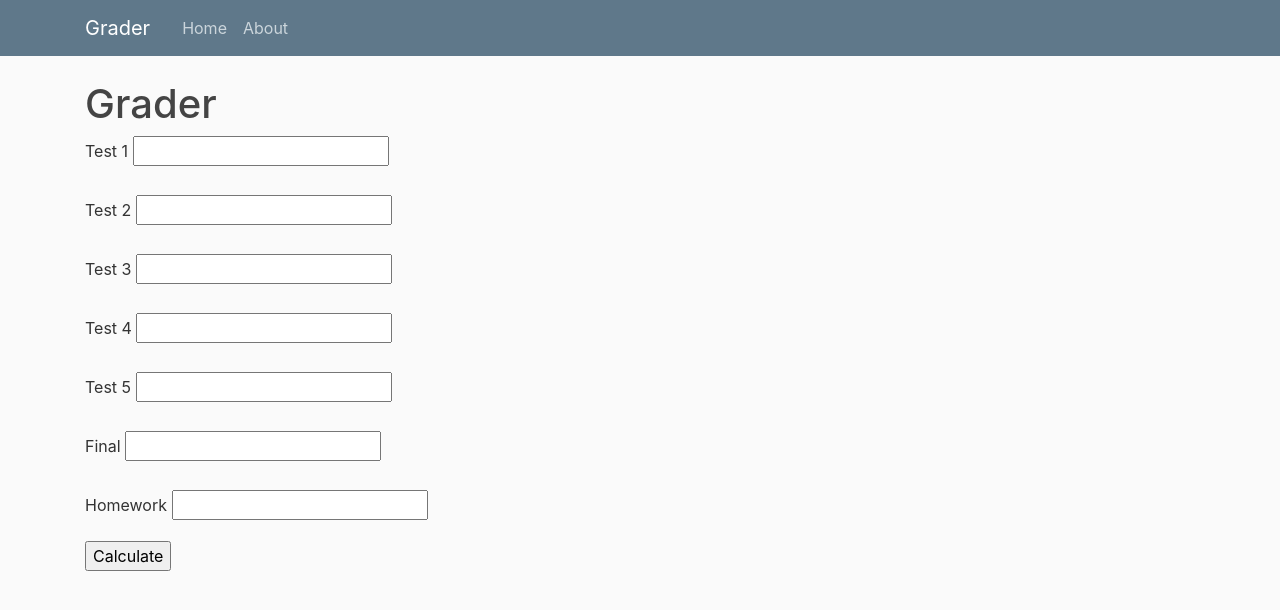
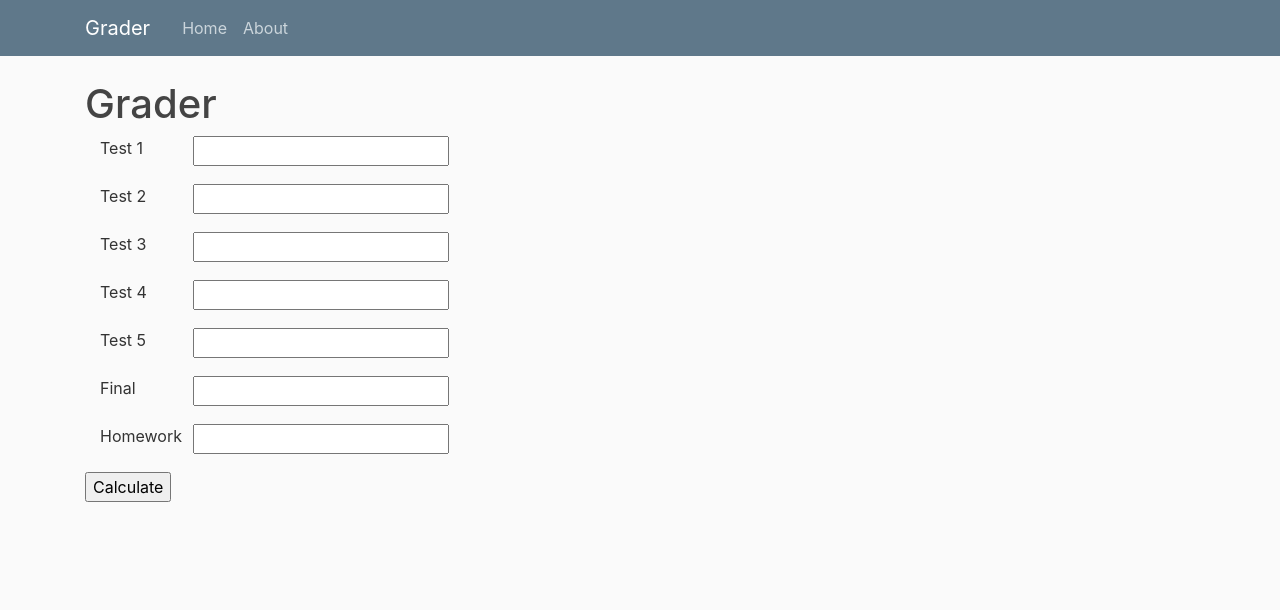
Before and after one commit to jmalmand/final_exam_grade, a Flask app: page / in a window 1280 px wide. Shown: the top 610 px of the page. Run offline with Flask 2, Linux system fonts and the light colour scheme; some libraries are stand-ins or nearby versions.

Commit message:
Restyled pages

```diff
--- a/app/routes.py
+++ b/app/routes.py
@@ -33,8 +33,11 @@ def index():
         for_a = ((94 * 7) - sum(numbers))/ (7 - len(numbers))
         for_a = round(for_a, 2)
 
+        for_a_minus = ((90 * 7) - sum(numbers)) / (7 - len(numbers))
+        for_a_minus = round(for_a_minus, 2)
 
-        data = {'avg': avg, 'for_a': for_a}
+
+        data = {'avg': avg, 'for_a': for_a, 'for_a_minus': for_a_minus}
 
 
 
--- a/app/templates/index.html
+++ b/app/templates/index.html
@@ -2,57 +2,67 @@
 
 <body>
 
-    {% with messages = get_flashed_messages() %}
-        {% if messages %}
-            {% for message in messages %}
-                <div class="alert alert-danger">{{ message }}</div>
-            {% endfor %}
-        {% endif %}
-    {% endwith %}
+    {% with messages = get_flashed_messages() %} {% if messages %} {% for message in messages %}
+    <div class="alert alert-danger">{{ message }}</div>
+    {% endfor %} {% endif %} {% endwith %}
 
     <h1>Grader</h1>
-    <div class="form-group">
+    <div class="container" style="margin-right: 1000">
         <form action="" method="post" name="compute">
             {{ form.hidden_tag() }}
-            <p>
-                {{ form.t1.label }} {{ form.t1(autocomplete='off') }} {% for error in form.t1.errors %}
-                <span style="color:red;">[{{ error }}]</span>
+            <div class="form-group row">
+                <div class="col-sm-1">{{ form.t1.label }}</div>
+                <div class="col-sm-2">{{ form.t1(autocomplete='off') }}</div>
+                {% for error in form.t1.errors %}
+                <span style="color:red" class="col">[{{ error }}]</span>
                 {% endfor %}
+            </div>
+            <div class="form-group row">
+                <div class="col-sm-1">{{ form.t2.label }}</div>
+                <div class="col-sm-2">{{ form.t2(autocomplete='off') }}</div>
+                {% for error in form.t2.errors %}
+                <span style="color:red" class="col">[{{ error }}]</span>
+                {% endfor %}
+            </div>
+            <div class="form-group row">
+                <div class="col-sm-1">{{ form.t3.label }}</div>
+                <div class="col-sm-2">{{ form.t3(autocomplete='off') }}</div>
+                {% for error in form.t3.errors %}
+                <span style="color:red" class="col">[{{ error }}]</span>
+                {% endfor %}
+            </div>
+            <div class="form-group row">
+                <div class="col-sm-1">{{ form.t4.label }}</div>
+                <div class="col-sm-2">{{ form.t4(autocomplete='off') }}</div>
+                {% for error in form.t4.errors %}
+                <span style="color:red" class="col">[{{ error }}]</span>
+                {% endfor %}
+            </div>
+            <div class="form-group row">
+                <div class="col-sm-1">{{ form.t5.label }}</div>
+                <div class="col-sm-2">{{ form.t5(autocomplete='off') }}</div>
+                {% for error in form.t5.errors %}
+                <span style="color:red" class="col">[{{ error }}]</span>
+                {% endfor %}
+            </div>
+            <div class="form-group row">
+                <div class="col-sm-1">{{ form.fl.label }}</div>
+                <div class="col-sm-2">{{ form.fl(autocomplete='off') }}</div>
+                {% for error in form.fl.errors %}
+                <span style="color:red" class="col">[{{ error }}]</span>
+                {% endfor %}
+            </div>
+            <div class="form-group row">
+                <div class="col-sm-1">{{ form.hw.label }}</div>
+                <div class="col-sm-2">{{ form.hw(autocomplete='off') }}</div>
+                {% for error in form.hw.errors %}
+                <span style="color:red" class="col">[{{ error }}]</span>
+                {% endfor %}
+            </div>
+            <div class="form-group row">
+                {{ form.submit() }}
+            </div>
 
-                <br>
-                <br> {{ form.t2.label }} {{ form.t2(autocomplete='off') }} {% for error in form.t2.errors %}
-                <span style="color:red;">[{{ error }}]</span>
-                {% endfor %}
-
-                <br>
-                <br> {{ form.t3.label }} {{ form.t3(autocomplete='off') }} {% for error in form.t3.errors %}
-                <span style="color:red;">[{{ error }}]</span>
-                {% endfor %}
-
-                <br>
-                <br> {{ form.t4.label }} {{ form.t4(autocomplete='off') }} {% for error in form.t4.errors %}
-                <span style="color:red;">[{{ error }}]</span>
-                {% endfor %}
-
-                <br>
-                <br> {{ form.t5.label }} {{ form.t5(autocomplete='off') }} {% for error in form.t5.errors %}
-                <span style="color:red;">[{{ error }}]</span>
-                {% endfor %}
-
-                <br>
-                <br> {{ form.fl.label }} {{ form.fl(autocomplete='off') }} {% for error in form.fl.errors %}
-                <span style="color:red;">[{{ error }}]</span>
-                {% endfor %}
-
-                <br>
-                <br> {{ form.hw.label }} {{ form.hw(autocomplete='off') }} {% for error in form.hw.errors %}
-                <span style="color:red;">[{{ error }}]</span>
-                {% endfor %}
-
-            </p>
-            <p>
-                {{ form.submit() }}
-            </p>
         </form>
     </div>
 
```
Also changed, not shown: app/templates/compute.html (+19 -2 lines), app/static/main.css (line endings or trailing spaces).
